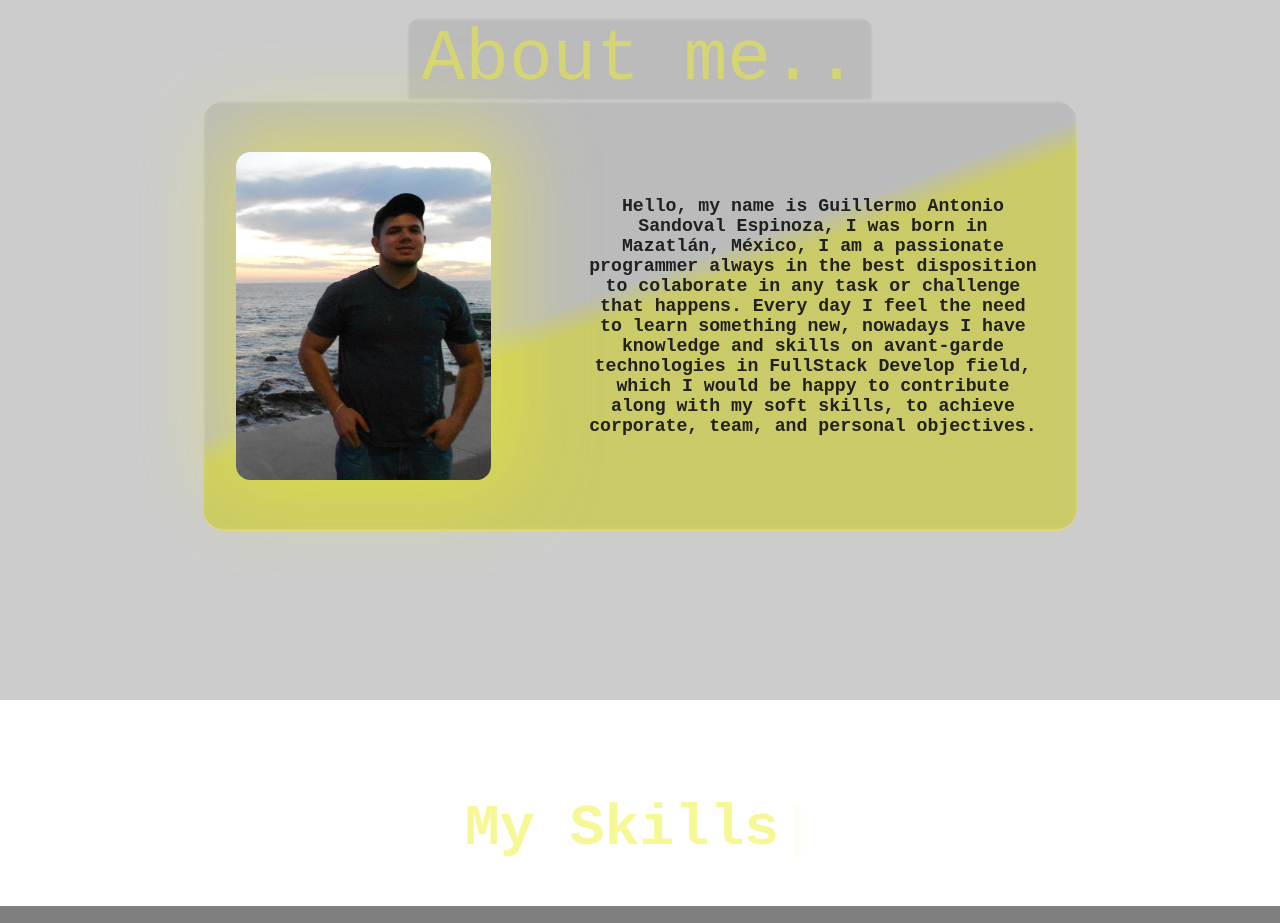
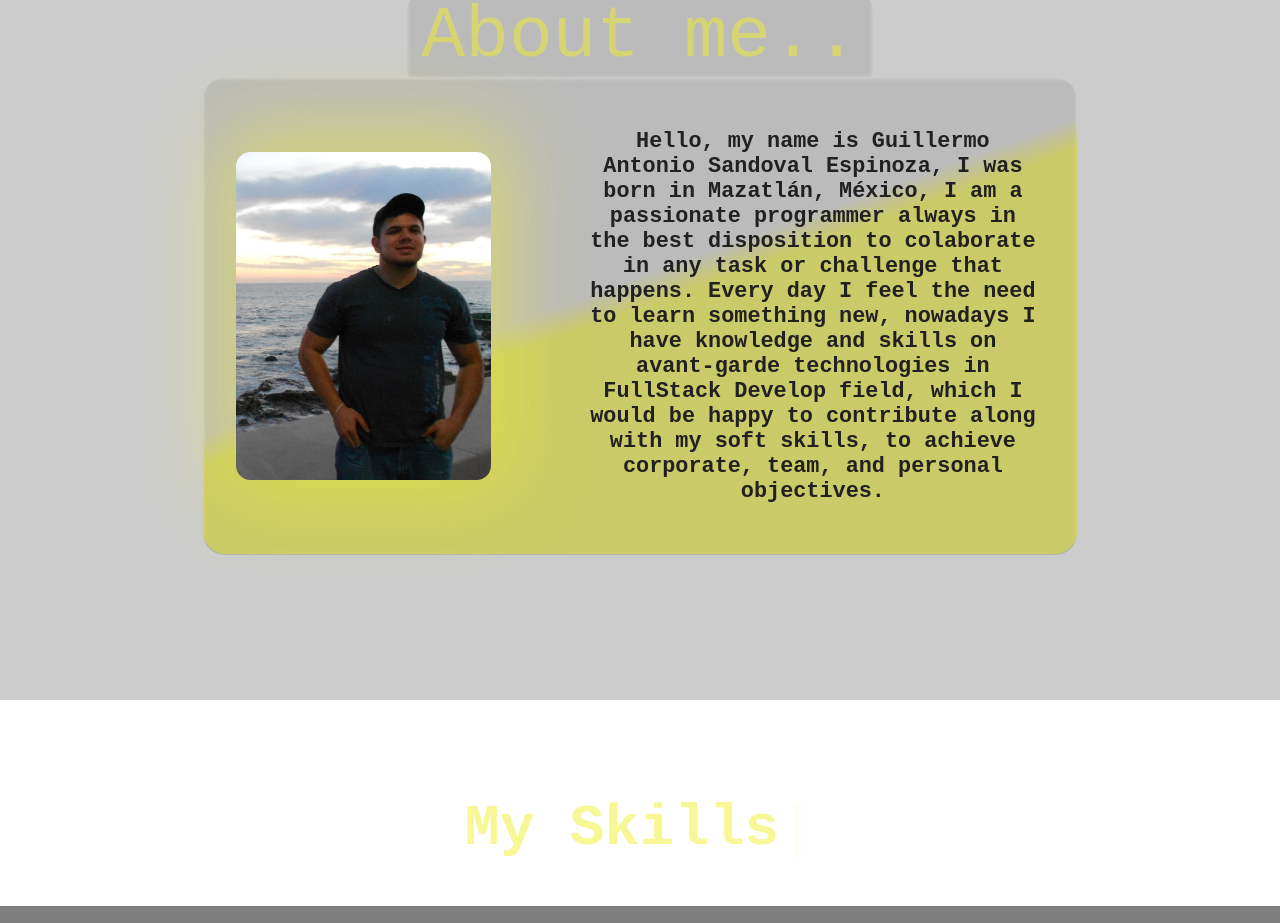
Before and after one commit to MemoSan27/react-portafolio-own, a React (Vite) app: page / in a window 1280 px wide. Shown: the part 900-1823 px from the top of the page. Built offline with nearby package versions, Linux system fonts and the light colour scheme.

Commit message:
changes in about desc font

```diff
--- a/src/App.css
+++ b/src/App.css
@@ -468,7 +468,7 @@ img{
   }
 }
 .about__description{
-  font-size: 1.5rem;
+  font-size: 2rem;
   text-align: center;
   color: #212121;
   font-weight: 600;
@@ -481,13 +481,16 @@ img{
 }
 @media ( min-width: 768px ) {
   .about__description{
-    font-size: 2rem;
-}
+    font-size: 2.5rem;
+  }
+  .about__description:hover{
+    transform: scale(1.15) translateX(-30px);
+  }
 
 }
 @media ( min-width: 1024px ) {
   .about__description{
-    font-size: 2.5rem;
+    font-size: 3rem;
   }
   .about__description:hover{
     transform: scale(1.15) translateX(-30px);
```
